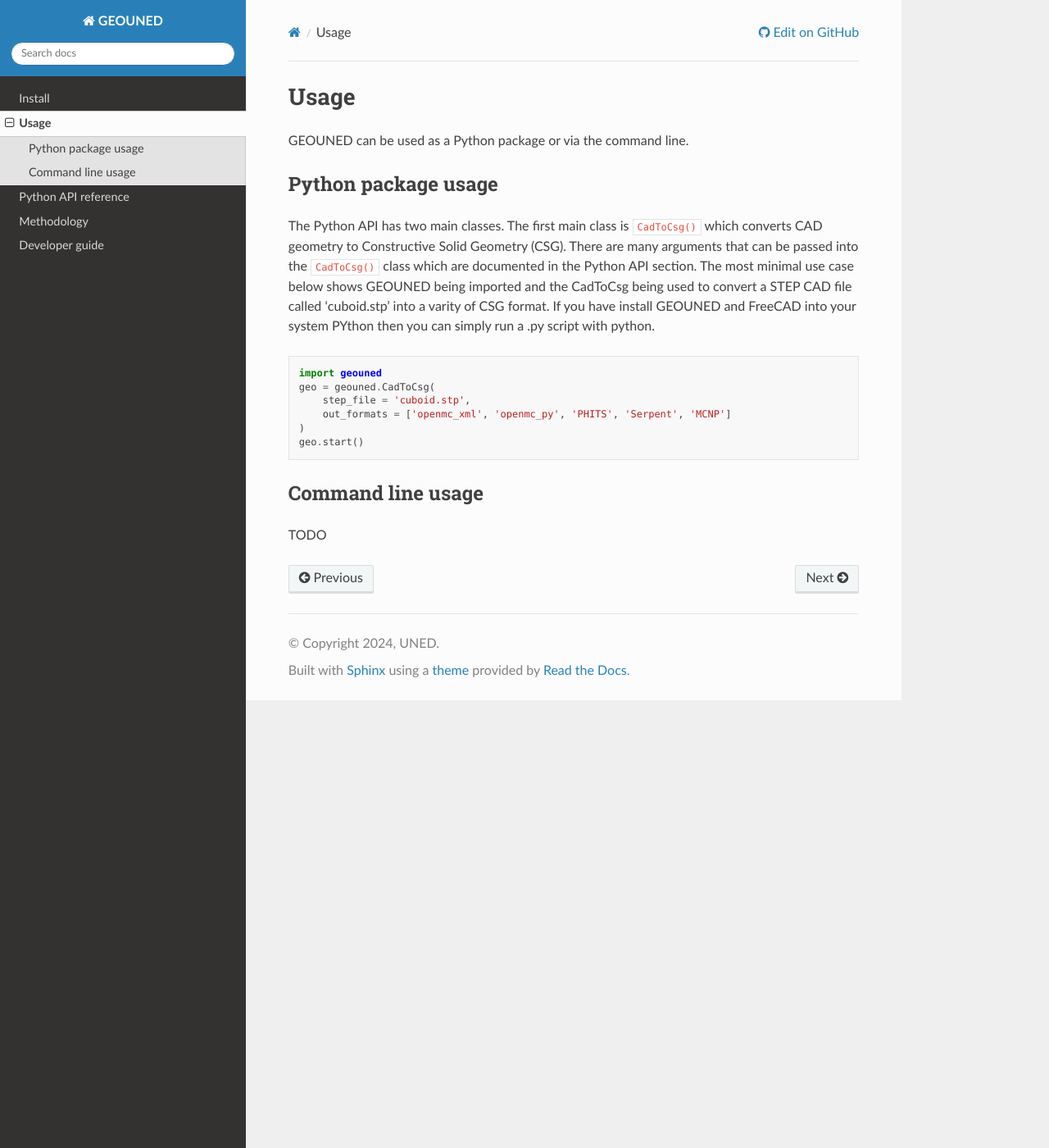
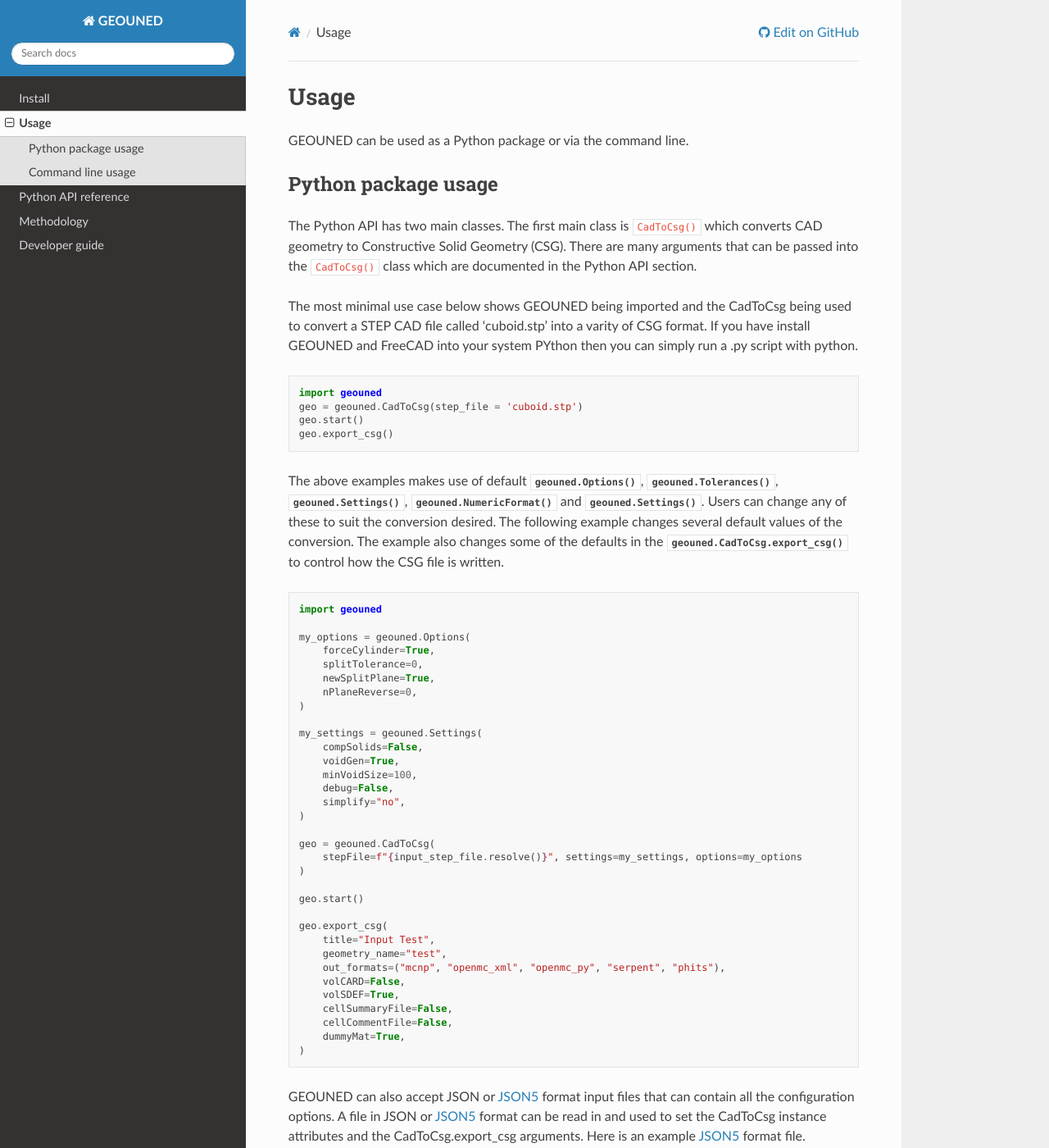
Before and after one commit to GEOUNED-org/GEOUNED, a Sphinx documentation site: the page built from docs/usage.rst, in a window 1280 px wide and 1400 px high. Shown: the whole window at 82% size. Built offline with Sphinx 7.4.7 and the Read the Docs theme 2.0.0, drawn with Linux system fonts in a browser that asks for light colours; some of the changed text lies outside the part shown.

Commit message:
added more examples to docs

```diff
--- a/docs/usage.rst
+++ b/docs/usage.rst
@@ -9,6 +9,8 @@
 The Python API has two main classes.
 The first main class is ``CadToCsg()`` which converts CAD geometry to Constructive Solid Geometry (CSG).
 There are many arguments that can be passed into the ``CadToCsg()`` class which are documented in the Python API section.
+
+
 The most minimal use case below shows GEOUNED being imported and the CadToCsg being used to convert a STEP CAD file called 'cuboid.stp' into a varity of CSG format.
 If you have install GEOUNED and FreeCAD into your system PYthon then you can simply run a .py script with python.
 
@@ -16,11 +18,85 @@
 .. code-block:: python
 
     import geouned
+    geo = geouned.CadToCsg(step_file = 'cuboid.stp')
+    geo.start()
+    geo.export_csg()
+
+The above examples makes use of default :meth:`geouned.Options`, :meth:`geouned.Tolerances`, :meth:`geouned.Settings`, :meth:`geouned.NumericFormat` and :meth:`geouned.Settings`.
+Users can change any of these to suit the conversion desired.
+The following example changes several default values of the conversion.
+The example also changes some of the defaults in the :meth:`geouned.CadToCsg.export_csg` to control how the CSG file is written.
+
+.. code-block:: python
+
+    import geouned
+
+    my_options = geouned.Options(
+        forceCylinder=True,
+        splitTolerance=0,
+        newSplitPlane=True,
+        nPlaneReverse=0,
+    )
+
+    my_settings = geouned.Settings(
+        compSolids=False,
+        voidGen=True,
+        minVoidSize=100,
+        debug=False,
+        simplify="no",
+    )
+
     geo = geouned.CadToCsg(
-        step_file = 'cuboid.stp',
-        out_formats = ['openmc_xml', 'openmc_py', 'PHITS', 'Serpent', 'MCNP']
+        stepFile=f"{input_step_file.resolve()}", settings=my_settings, options=my_options
     )
+
     geo.start()
+
+    geo.export_csg(
+        title="Input Test",
+        geometry_name="test",
+        out_formats=("mcnp", "openmc_xml", "openmc_py", "serpent", "phits"),
+        volCARD=False,
+        volSDEF=True,
+        cellSummaryFile=False,
+        cellCommentFile=False,
+        dummyMat=True,
+    )
+
+GEOUNED can also accept JSON or `JSON5 <https://json5.org/>`_ format input files that can contain all the configuration options.
+A file in JSON or `JSON5 <https://json5.org/>`_ format can be read in and used to set the CadToCsg instance attributes and the CadToCsg.export_csg arguments.
+Here is an example `JSON5 <https://json5.org/>`_ format file.
+
+.. code-block:: python
+
+    {
+        step_file: "stepfilename.stp",
+        Settings:{
+            matFile: "materials.txt",
+            compSolids: true,
+            startCell:1,
+        },
+        export_csg:{
+            title : "title of the model in MCNP input",
+            UCARD : 101,
+            outFormat: ["mcnp", "openmc_py", "openmc_xml"],
+            geometryName: "pieza",
+            volSDEF  :false,
+            volCARD  :false,
+            dummyMat: false,
+        }
+    }
+
+Here is the Python code to convert the cad using this config file
+
+.. code-block:: python
+
+    import geouned
+
+    # this loads the config which contains all the class args and the args needed
+    # for an export call and does the whole conversion
+    geouned.CadToCsg.from_config("config.json5")
+
 
 
 Command line usage
```
Also changed, not shown: 2 other files.
